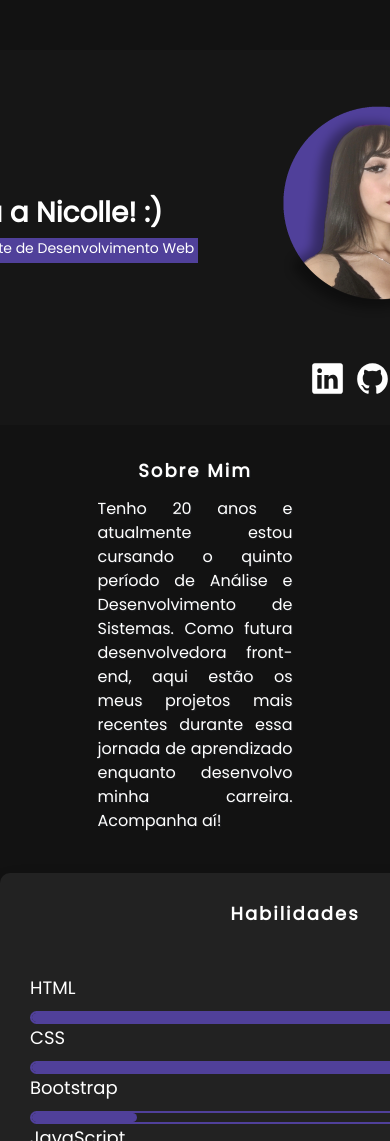
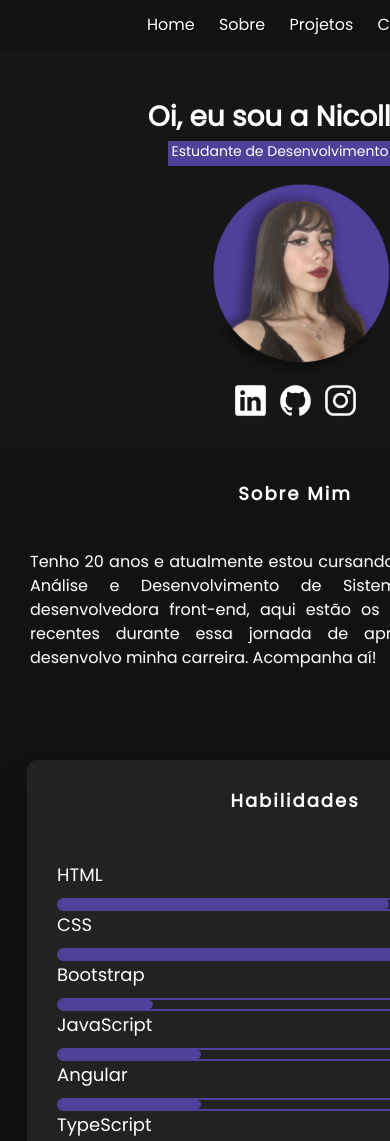
Before and after one commit to nicollesenam/.github.io, a plain HTML site: page index.html in a window 390 px wide. Shown: the top 1141 px of the page. Drawn offline with nearby package versions, Linux system fonts and the light colour scheme.

Commit message:
responsive portifolio

```diff
--- a/index.html
+++ b/index.html
@@ -21,10 +21,11 @@
 
 </head>
 <body>
+
     <div id = "main-container">
         <div id = "navbar" class = "nav">
             <nav class="nav_menu navbar navbar-expand-lg">
-                <div class="collapse navbar-collapse" id="navbarSupportedContent">
+                <div>
                     <ul class="nav_list navbar-nav">
                         <li class = "nav_item"><a href ="index.html" class = "nav_link">Home</a></li>
                         <li class = "nav_item"><a href ="#content" class = "nav_link">Sobre</a></li>
@@ -50,7 +51,7 @@
                 <div class ="img container">
                     <div class="row justify-content-center">
                         <div class="col-lg-6 img">
-                            <img src="img/imagem menor.png" width="300" >
+                            <img class = "img-logo"src="img/imagem menor.png">
                         </div>
                     </div>
                 </div>
@@ -109,6 +110,20 @@
                     <div class="bar">
                         <div id="javascript-bar"></div>
                     </div>
+                    <div class="details">
+                        <span>Angular</span>
+                        <span>30%</span>
+                    </div>
+                    <div class="bar">
+                        <div id="angular-bar"></div>
+                    </div>
+                    <div class="details">
+                        <span>TypeScript</span>
+                        <span>10%</span>
+                    </div>
+                    <div class="bar">
+                        <div id="typescript-bar"></div>
+                    </div>
                 </div>
             </div>
 
@@ -157,7 +172,7 @@
                         </div>
                         <div class="carousel-item">
                             <div class="overlay-image">
-                                <img src="https://user-images.githubusercontent.com/82225853/146969003-24d3c956-71e6-4599-8f74-6d0dd7900106.gif" width = "900" heigth = "391" class="img fluid d block d-block" alt="...">
+                                <img src="https://user-images.githubusercontent.com/82225853/146969003-24d3c956-71e6-4599-8f74-6d0dd7900106.gif" class="img fluid d block d-block w-100" alt="...">
                             </div>
                             <div class="carousel-caption d-none d-md-block">
                                 <h5>Tela de Cadastro e Login</h5>
--- a/styles.css
+++ b/styles.css
@@ -1,8 +1,8 @@
 @import url('https://fonts.googleapis.com/css2?family=Poppins&display=swap');
 
 body{
-    margin: 0;
-    padding: 0;
+    margin:0 !important;
+    padding:0 !important;
     font-family: "Poppins" !important;
     background-color: #121212 !important; /*dark grey*/
     padding-bottom: 100px;
@@ -14,11 +14,30 @@ body{
 
 html{
     scroll-behavior: smooth;
-    margin: 0;
-    padding: 0;
-    width: 100%;
-    height: 100%;
+    -webkit-box-sizing: border-box;
+       -moz-box-sizing: border-box;
+    -ms-box-sizing: border-box;
+        box-sizing: border-box;
 }
+
+@media screen and (max-width: 600px){
+    html{
+        padding-right: 0 !important;
+        padding: 0 !important;
+        justify-content: center;
+        align-items: center;
+        width: 50%;
+        min-width: 590px;
+        margin: 0 auto;
+        display: flex;
+        flex-direction: row;
+        justify-content: center;
+        align-items: center;
+
+    }
+
+}
+
 /* alterar cor de seleção do texto */
 *::-moz-selection {
     background:#50409a;
@@ -65,6 +84,38 @@ ul li{
 
 }
 
+@media screen and (max-width: 600px) and (max-width: 990px){
+
+    #navbar{
+        display: flex;
+        justify-content: center;
+        flex-direction: row;
+        align-items: center;
+    }
+
+    .nav_list{
+        display: inline;
+        flex-direction: row;
+    }
+
+}
+
+@media screen and (max-width: 990px){
+
+    #navbar{
+        display: flex;
+        justify-content: center;
+        flex-direction: row;
+        align-items: center;
+    }
+
+    .nav_list{
+        display: inline;
+        flex-direction: row;
+    }
+
+}
+
 html::-webkit-scrollbar-track
  {
      border-radius: 10px;
@@ -82,12 +133,7 @@ html::-webkit-scrollbar-thumb
      background-color: #50409a; /*cor da barrinha scrollbar*/
  }
 
-@media screen and (max-width: 1003px){
-    body{
-        background-color: blue;
-    }
 
-}
 
 
 #content{
@@ -96,6 +142,45 @@ html::-webkit-scrollbar-thumb
     margin: 0;
     justify-content: center;
     background-color: #181818b7;
+}
+
+@media screen and (max-width: 600px) and (max-width: 990px){
+
+    #content{
+       width: 100%;
+       height: 10%;
+       display: flex;
+       flex-direction: column;
+       justify-content: center;
+       text-align: center;
+    }
+
+    .box-left{
+        vertical-align: middle;
+        margin-top: 50px;
+
+    }
+
+    .box-left .text-top{
+        flex: auto;
+        margin: auto;
+        justify-content: center;
+    }
+
+
+    .text-top p{
+       margin-left: 20px !important;
+    }
+
+    #content .box-left{
+        justify-content: center;
+    }
+
+    #content .box-right{
+        padding-top: 0 !important;
+        margin: 0;
+    }
+
 }
 
 .box-left, .box-right{
@@ -167,8 +252,18 @@ ion-icon:hover{
 
 
 .box-right .img{
+    width: 300px;
+    height: 200px;
+}
 
-    width: 100%;
+
+@media screen and (max-width: 600px) and (max-width: 990px){
+    .wrapper{
+        width: 50%;
+        min-width: 536px !important;
+        margin: 0 auto;
+
+    }
 }
 
 .wrapper{
@@ -270,6 +365,63 @@ ion-icon:hover{
     }
 }
 
+#angular-bar{
+    animation: angular-fill 2s forwards;
+}
+@keyframes angular-fill{
+    100%{
+        width: 30%;
+    }
+}
+
+#typescript-bar{
+    animation: typescript-fill 2s forwards;
+}
+@keyframes typescript-fill{
+    100%{
+        width: 30%;
+    }
+}
+
+
+@media screen and (max-width: 600px){
+
+    .about{
+        margin: 0 auto;
+        width: 100% !important;
+    }
+
+    .about h1{
+        margin-bottom: 15px !important ;
+        margin-top: 25px !important ;
+    }
+
+    #presentation article{
+      padding: 30px 30px 50px;
+    }
+
+}
+
+@media screen and (max-width: 990px){
+
+    .about{
+        margin: 0 auto;
+        width: 100% !important;
+    }
+
+    .about h1{
+        margin-bottom: 15px !important ;
+        margin-top: 25px !important ;
+    }
+
+    #presentation article{
+      padding: 30px 30px 50px;
+    }
+
+}
+
+
+
 .about{
     margin: 0 auto;
     width: 50%;
@@ -320,10 +472,28 @@ ion-icon:hover{
 }
 
 
+@media screen and (max-width: 600px) and (max-width: 990px){
+    .projetos{
+        width: 50%;
+        min-width: 536px !important;
+        margin: 0 auto;
+
+    }
+}
+
+@media screen and (max-width: 990px){
+    .projetos{
+        width: 50%;
+        min-width: 536px !important;
+        margin: 0 auto;
+    }
+}
+
 .projetos{
+    width: 50%;
+    min-width: 536px;
     margin: 0 auto;
     margin-bottom: 30px;
-    width: 50%;
     display: flex;
     flex-direction: row;
     justify-content: center;
```
Also changed, not shown: refcolors.css (line endings or trailing spaces).
